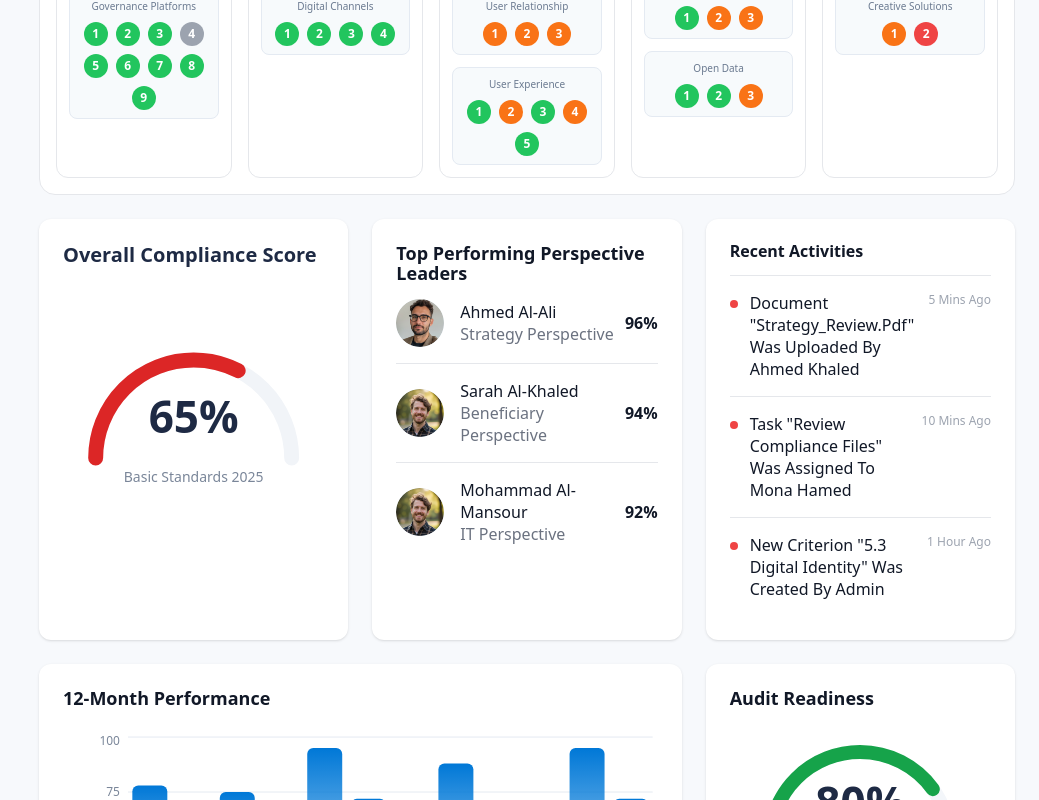
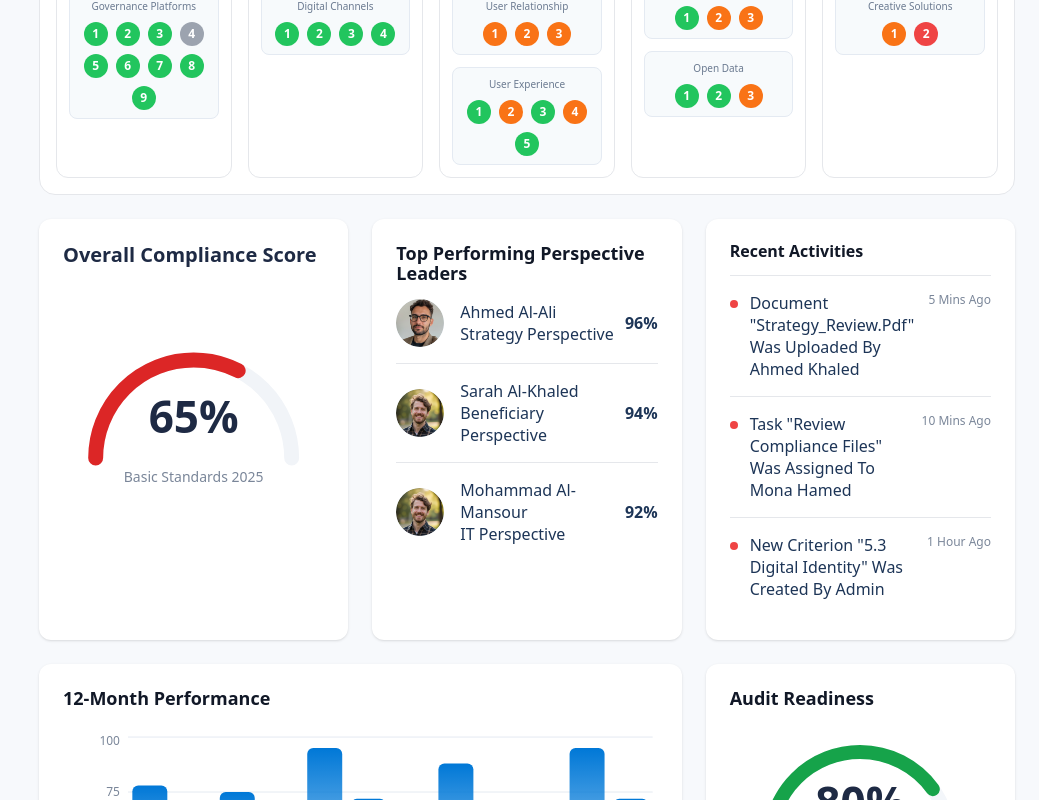
Before and after one commit to AhmarAshraf/tahwultask, a Next.js app: page / in a window 1280 px wide. Shown: the part 1167-1967 px from the top of the page, without its empty margins (241-1280 px from the left). Built offline with nearby package versions, Linux system fonts and the light colour scheme.

Commit message:
fix/updated minor changes ui

```diff
--- a/app/globals.css
+++ b/app/globals.css
@@ -151,27 +151,33 @@ a {
 
 /* Typography utilities */
 .typo-title-16 {
-  @apply text-[16px] font-bold leading-4 text-gray-900 capitalize;
+  @apply text-[16px] font-bold leading-4 capitalize;
+  color: var(--color-ink);
 }
 
 .typo-body-16 {
-  @apply text-[16px] font-medium leading-[22px] text-gray-900 capitalize;
+  @apply text-[16px] font-medium leading-[22px] capitalize;
+  color: var(--color-ink);
 }
 
 .typo-meta-12 {
-  @apply text-[12px] font-normal leading-4 text-gray-400 capitalize;
+  @apply text-[12px] font-normal leading-4 capitalize;
+  color: var(--color-text-muted);
 }
 
 .typo-name-16 {
-  @apply text-[16px] font-medium leading-[22px] text-gray-900 capitalize;
+  @apply text-[16px] font-medium leading-[22px] capitalize;
+  color: var(--color-ink);
 }
 
 .typo-desc-16 {
-  @apply text-[16px] font-medium leading-[22px] text-gray-500 capitalize;
+  @apply text-[16px] font-medium leading-[22px] capitalize;
+  color: var(--color-ink);
 }
 
 .typo-score-16 {
-  @apply text-[16px] font-bold leading-[22px] text-gray-900 capitalize;
+  @apply text-[16px] font-bold leading-[22px] capitalize;
+  color: var(--color-ink);
 }
 
 .typo-gauge-value {
@@ -289,6 +295,11 @@ a {
   @apply text-[14px] font-medium leading-5 text-gray-900 capitalize;
 }
 
+.typo-activity-title-16 {
+  @apply text-[16px] font-medium leading-[22px] capitalize;
+  color: var(--color-ink);
+}
+
 .typo-activity-time-12 {
   @apply text-[12px] font-normal leading-4 text-gray-500 capitalize;
 }
--- a/components/dashboard/RecentActivities.jsx
+++ b/components/dashboard/RecentActivities.jsx
@@ -10,7 +10,7 @@ export default function RecentActivities({ activities }) {
             <div className="flex items-start justify-between gap-4">
               <div className="flex items-start gap-3 min-w-0">
                 <span className="mt-2 w-2 h-2 rounded-full bg-red-500 flex-shrink-0"></span>
-                <p className="typo-body-16">{activity.title}</p>
+                <p className="typo-activity-title-16">{activity.title}</p>
               </div>
               <span className="typo-meta-12 whitespace-nowrap">
                 {activity.time}
--- a/components/perspectives/RecentActivitiesPanel.jsx
+++ b/components/perspectives/RecentActivitiesPanel.jsx
@@ -15,7 +15,7 @@ export default function RecentActivitiesPanel({ activities }) {
           >
             <div className="w-2 h-2 bg-accent-teal rounded-full mt-2 flex-shrink-0"></div>
             <div className="flex-1">
-              <p className="typo-activity-title-14">{activity.title}</p>
+              <p className="typo-activity-title-16">{activity.title}</p>
               <span className="typo-activity-time-12">{activity.time}</span>
             </div>
           </div>
```
